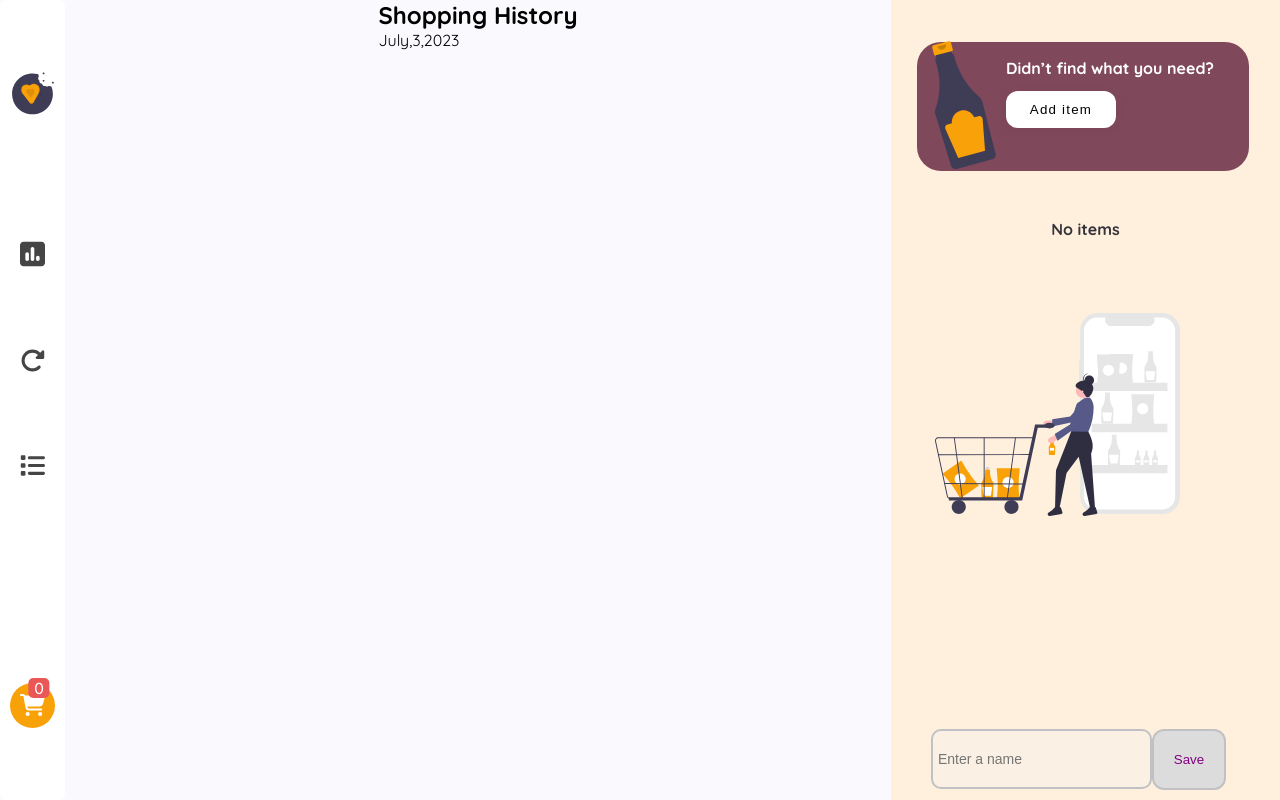
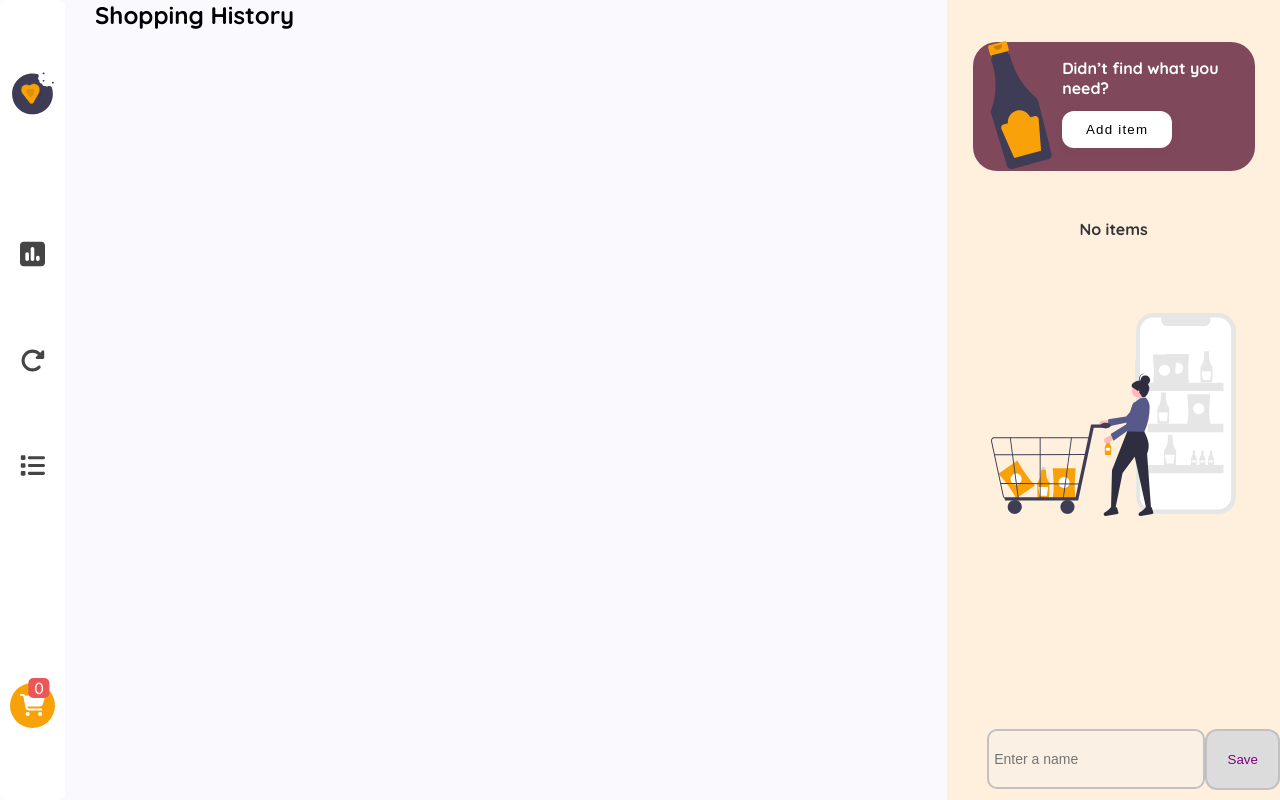
Before and after one commit to EjiroOsiephri/Shoppingfy-app, a React (Vite) app in the folder shoppingify-master/vite-project/: page /shopping-history in a window 1280 px wide. Built offline with nearby package versions, Linux system fonts and the light colour scheme.

Commit message:
Working with local storage

```diff
--- a/shoppingify-master/vite-project/src/App.jsx
+++ b/shoppingify-master/vite-project/src/App.jsx
@@ -24,7 +24,18 @@ function App() {
   const [isChecked, setIsChecked] = useState(false);
   const [historyTitle, setHistoryTitle] = useState("");
 
-  const [allItemsInHistoryArray, setAllItemsInHistoryArray] = useState([]);
+  const [allItemsInHistoryArray, setAllItemsInHistoryArray] = useState(
+    localStorage.getItem("allItemsHistory")
+      ? JSON.parse(localStorage.getItem("allItemsHistory"))
+      : []
+  );
+
+  useEffect(() => {
+    localStorage.setItem(
+      "allItemsHistory",
+      JSON.stringify(allItemsInHistoryArray)
+    );
+  }, [allItemsInHistoryArray]);
 
   const date = new Date();
 
@@ -42,8 +53,6 @@ function App() {
       setHistoryTitle("");
     }
   }, [historyTitle]);
-
-  console.log(allItemsInHistoryArray);
 
   function searchInput(item) {
     setSearchItem(item);
--- a/shoppingify-master/vite-project/src/Components/shoppinghistory/ShoppingList.jsx
+++ b/shoppingify-master/vite-project/src/Components/shoppinghistory/ShoppingList.jsx
@@ -3,6 +3,7 @@ import AppWideContext from "../../Context/AppContext";
 
 const ShoppingList = (props) => {
   const currentDate = new Date();
+  const calender = currentDate.toDateString();
   const currentYear = currentDate.getFullYear();
   const currentDay = currentDate.getDay();
   const currentMonth = currentDate.getMonth();
@@ -54,16 +55,26 @@ const ShoppingList = (props) => {
           <h1>Shopping History</h1>
         </header>
         <aside>
+          {ctx.allItemsInHistoryArray.map((item) => {
+            return (
+              <section>
                 <div className="date-container">
                   <span>{monthToString}</span>,<span>{currentDay}</span>,
                   <span>{currentYear}</span>
                 </div>
-          {ctx.allItemsInHistoryArray?.map((item) => {
-            console.log(item);
-            return (
+                <aside>
                   <div key={item.id}>
                     <h1>{item.historyTitle}</h1>
                   </div>
+                  <div className="calender-container">
+                    <p>{calender}</p>
+                    <section className="statusDiv">
+                      <button>Pending</button>
+                      <p>{">"}</p>
+                    </section>
+                  </div>
+                </aside>
+              </section>
             );
           })}
         </aside>
--- a/shoppingify-master/vite-project/src/Sass/ItemsContainer.module.scss
+++ b/shoppingify-master/vite-project/src/Sass/ItemsContainer.module.scss
@@ -4,6 +4,8 @@
   flex: 0 0 389px;
   overflow-y: auto;
   padding: 10px;
+  position: absolute;
+  right: 0;
 }
 
 .checkmark:after {
--- a/shoppingify-master/vite-project/src/Sass/ShoppingMain.module.scss
+++ b/shoppingify-master/vite-project/src/Sass/ShoppingMain.module.scss
@@ -1,10 +1,13 @@
 .main-shopping {
   display: flex;
-  justify-content: space-between;
+  justify-content: initial;
   height: 100vh;
+  gap: 30px;
   scroll-behavior: smooth;
 }
 @media screen and (max-width: 678px) {
   .main-shopping {
+    justify-content: initial;
+    gap: 10px;
   }
 }
```
Lines whose indentation alone changed are shown as unchanged.
